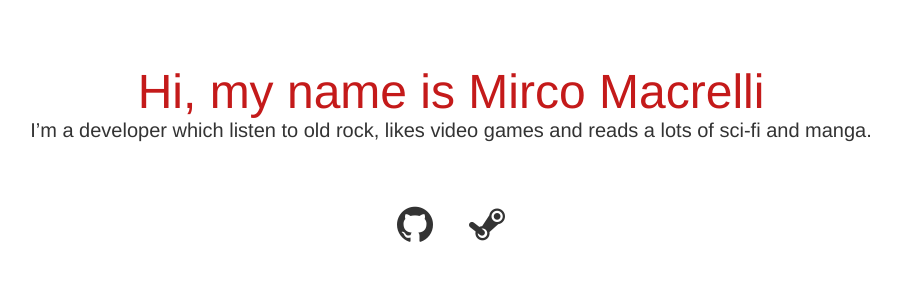
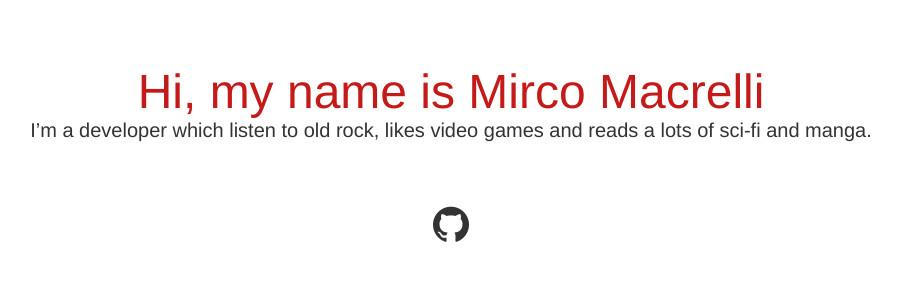
Before and after one commit to mircomacrelli/mircomacrelli.net, a Jekyll site: the page built from index.html, in a window 1280 px wide. Shown: the top 300 px of the page, without its empty margins (189-1090 px from the left). Built offline with Jekyll 4.4.1, drawn with Linux system fonts in a browser that asks for light colours.

Commit message:
remove steam link as a test

```diff
--- a/index.html
+++ b/index.html
@@ -2,4 +2,4 @@
 layout: default
 title: Mirco Macrelli
 ---
-<section id=title><h1>Hi, my name is <span class=nowrap>Mirco Macrelli</span></h1><p>I’m a developer which listen to old rock, likes video games and reads a lots of <span class=keep-all>sci-fi</span> and manga.</section><section id=links><p class=nowrap><a class=icon href=https://github.com/mircomacrelli title=GitHub>"</a><a class=icon href=https://steamcommunity.com/id/mircomacrelli title=Steam>!</a></section>
+<section id=title><h1>Hi, my name is <span class=nowrap>Mirco Macrelli</span></h1><p>I’m a developer which listen to old rock, likes video games and reads a lots of <span class=keep-all>sci-fi</span> and manga.</section><section id=links><p class=nowrap><a class=icon href=https://github.com/mircomacrelli title=GitHub>"</a></section>
```
